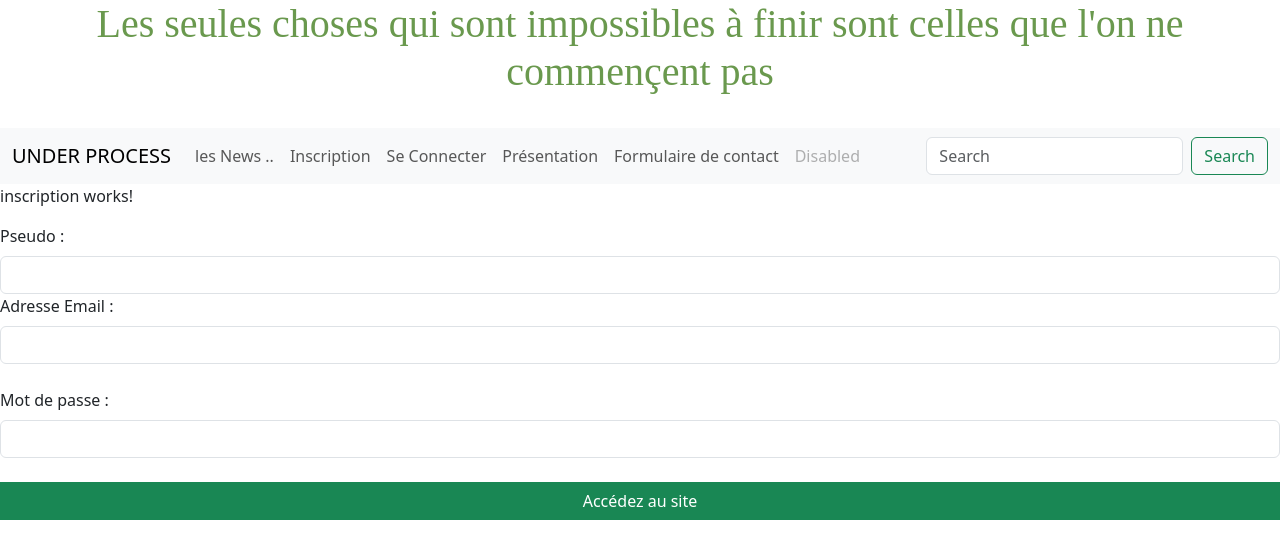
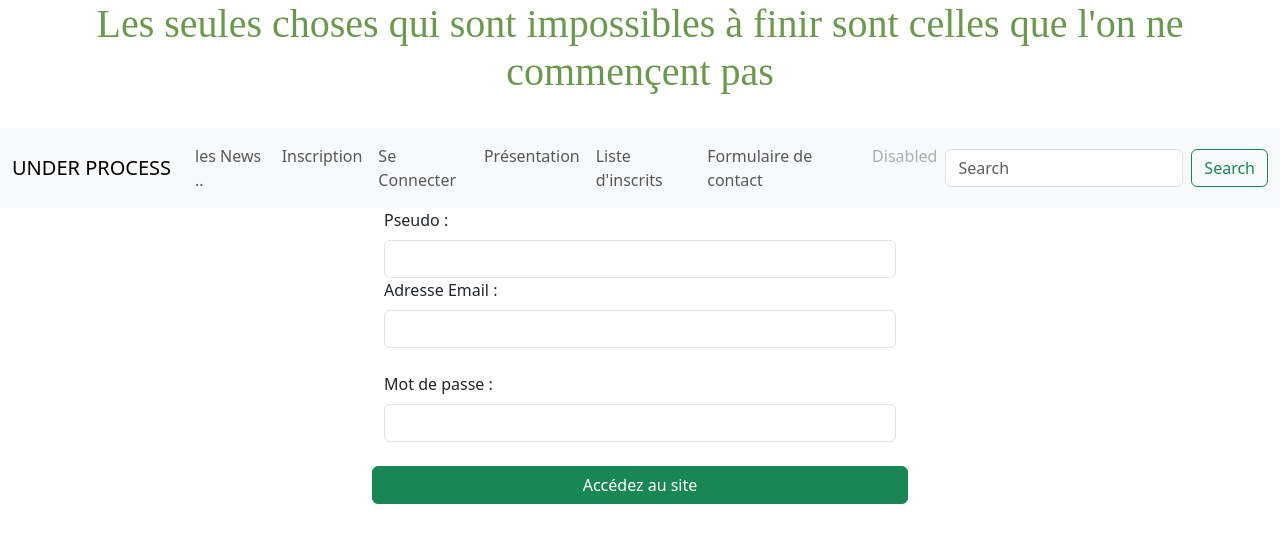
Before and after one commit to Cda-Skills/Angular_18, an Angular app: page /signup in a window 1280 px wide. Shown: the top 558 px of the page. Built offline with nearby package versions, Linux system fonts and the light colour scheme.

Commit message:
Top menu avec bouton liste inscrits

```diff
--- a/src/app/appli/inscription/inscription.component.css
+++ b/src/app/appli/inscription/inscription.component.css
@@ -0,0 +1,4 @@
+form{
+	margin-left: 30%;
+	margin-right: 30%;
+}
--- a/src/app/appli/inscription/inscription.component.html
+++ b/src/app/appli/inscription/inscription.component.html
@@ -1,4 +1,4 @@
-<p>inscription works!</p>
+
 
 
 <form  (ngSubmit)="onSubmit()" #registerForm="ngForm">
@@ -24,17 +24,7 @@
     <input type="password" name="password" class="form-control" [(ngModel)]="user.password"/>
   </div>
 
-   <!-- Checkbox -->
-  <!--
-  <div class="form-check d-flex justify-content-center mb-4">
-    <input  type="checkbox" value="" id="newsletter"/>
-    <label class="form-check-label" for="newsletter">
-      Souhaitez vous recevoir notre lettre d'information de temps en temps ?
-    </label>
-  </div>
- -->
-  <!-- Submit button -->
-  <!-- [disabled]="!registerForm.valid" -->
+
   <button class="btn btn-success btn-block mb-4 " type="submit" >Accédez au site</button>
 
 </div>
--- a/src/app/general/topmenu/topmenu.component.html
+++ b/src/app/general/topmenu/topmenu.component.html
@@ -19,6 +19,9 @@
         </li>
          <li class="nav-item">
           <a routerLink="about" class="nav-link" href="/about">Présentation</a>
+        </li>
+         <li class="nav-item">
+          <a routerLink="inscrits" class="nav-link" href="/inscrits">Liste d'inscrits</a>
         </li>
         <li class="nav-item">
           <a routerLink="contact" class="nav-link" href="/contact">Formulaire de contact</a>
```
